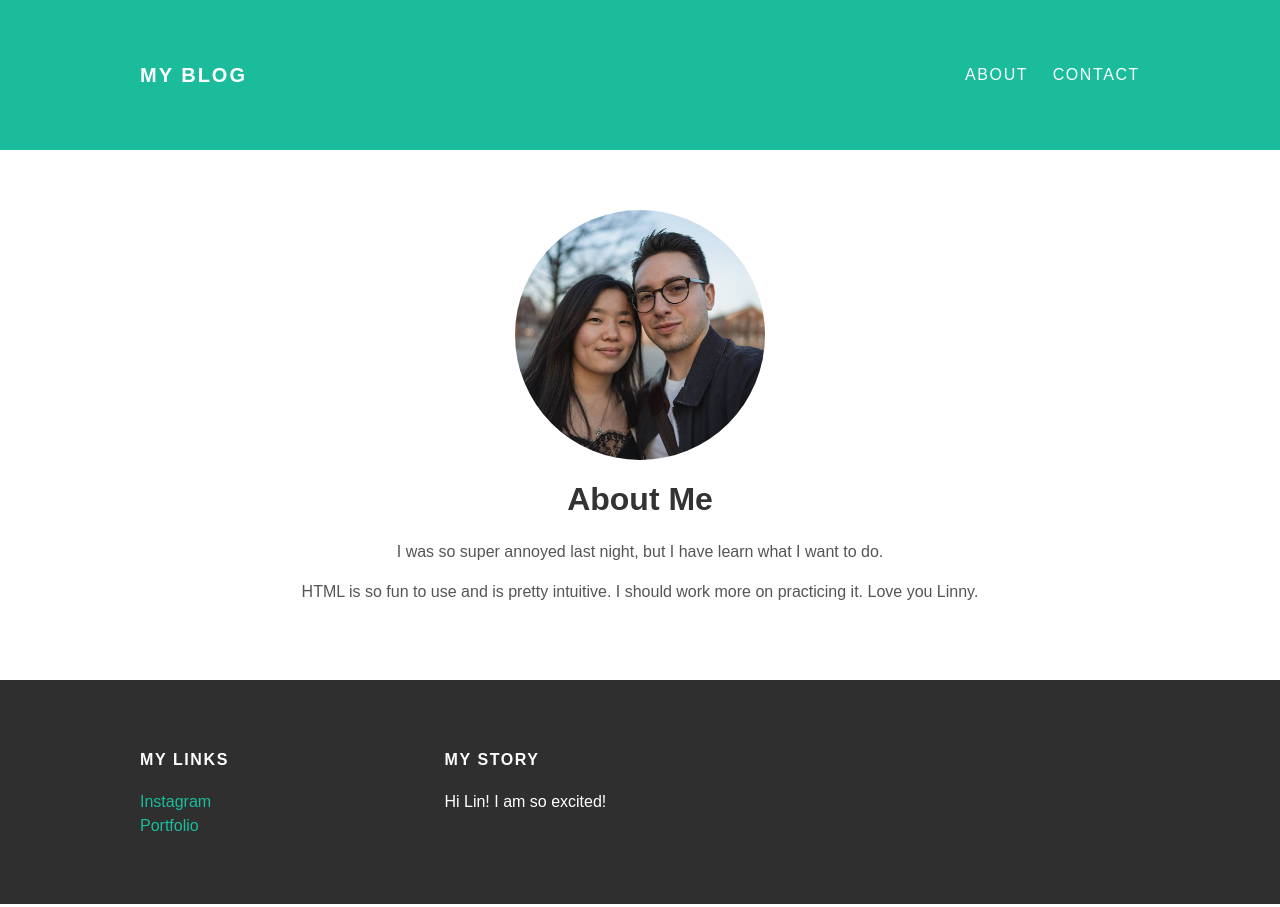
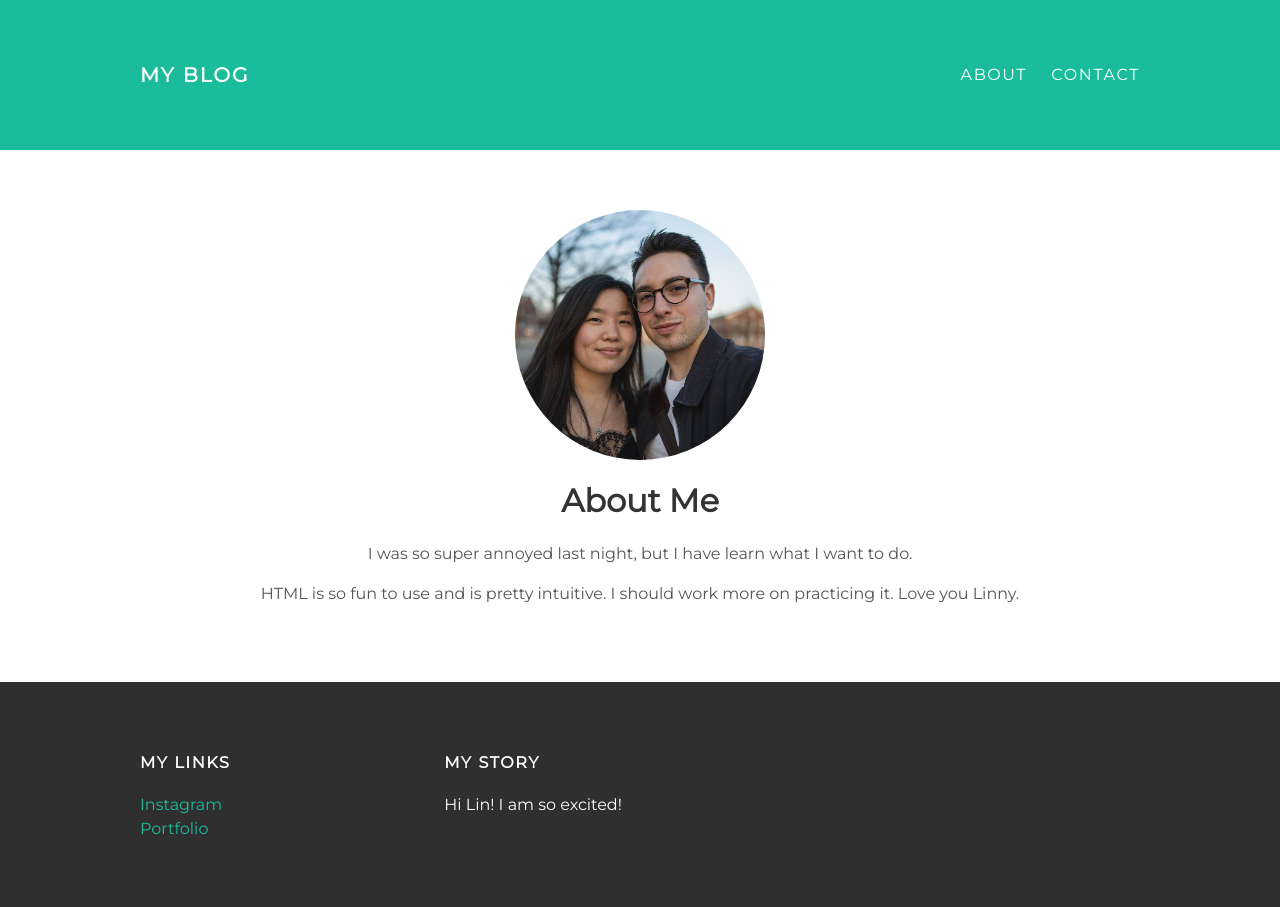
Before and after one commit to FrancisGagliano/FrancisGagliano.github.io, a plain HTML site: page about.html in a window 1280 px wide. Drawn offline with Linux system fonts and the light colour scheme.

Commit message:
Update styles.css

```diff
--- a/styles.css
+++ b/styles.css
@@ -1,3 +1,4 @@
+@import url('https://fonts.googleapis.com/css?family=Montserrat');
 body{
   color:#555;
   margin: 0;
```
